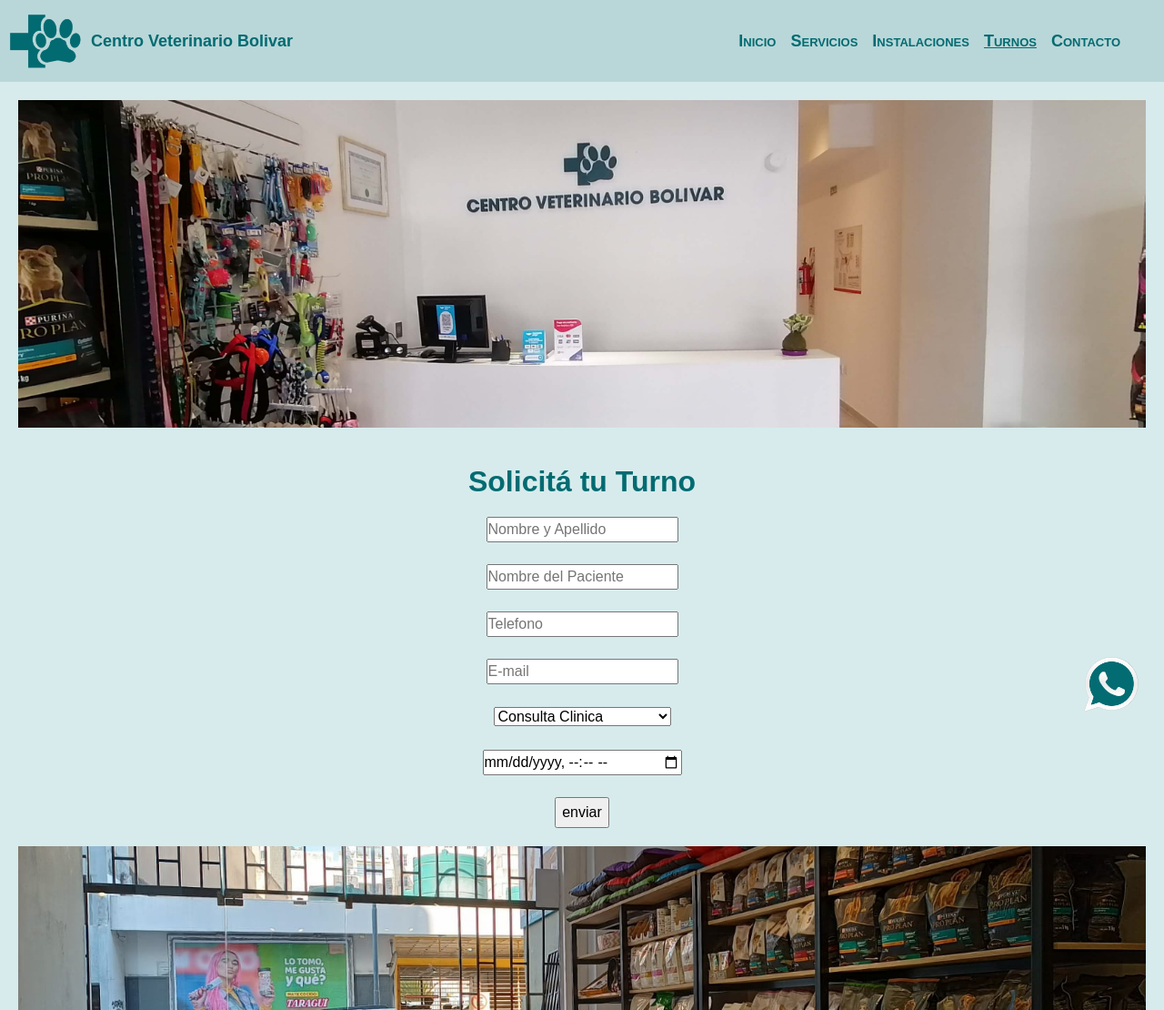
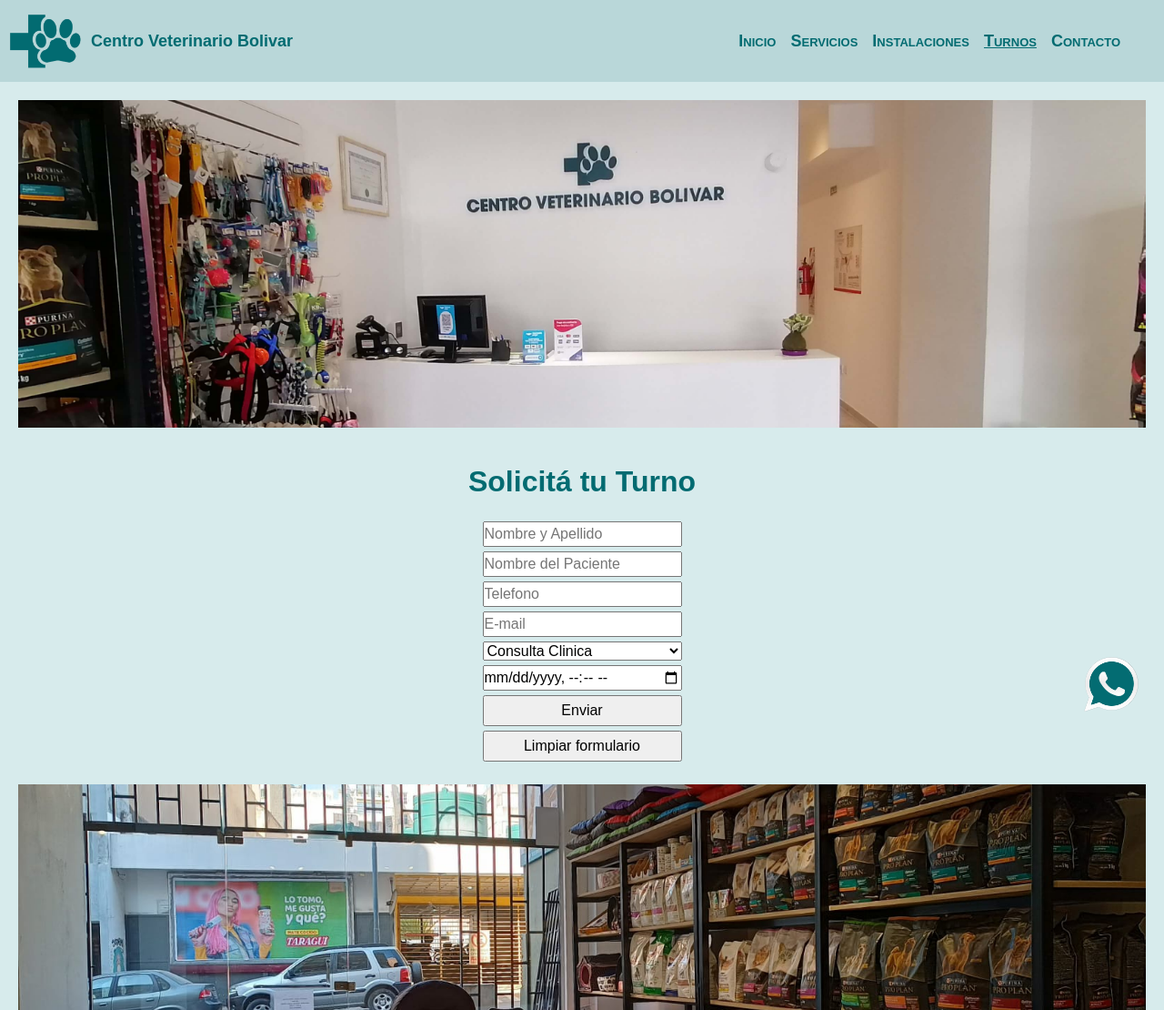
Before and after one commit to FedericoAraya/trabajo-final-veterinaria, a plain HTML site: page pages/turnos.html in a window 1280 px wide. Shown: the top 1110 px of the page at 91% size. Drawn offline with nearby package versions, Linux system fonts and the light colour scheme.

Commit message:
formularios listos

```diff
--- a/css/style.css
+++ b/css/style.css
@@ -25,6 +25,13 @@
   text-align: center;
   font-weight: 700;
   font-size: xx-large; }
+
+.mainTurnos .turnos .formTurno, .mainContacto .formConsulta .inpConsulta {
+  display: grid;
+  grid-template-columns: max-content;
+  justify-content: center;
+  gap: 5px;
+  padding: 5px; }
 
 /* reseteo */
 * {
@@ -322,7 +329,9 @@
     .mainTurnos .turnos img {
       width: 100%;
       padding: 20px; }
-    .mainTurnos .turnos .enviarTurno {
+    .mainTurnos .turnos .formTurno .itamTurno {
+      width: 100%; }
+    .mainTurnos .turnos .formTurno .enviarTurno {
       padding: 3px 6px; }
   .mainTurnos .descripcion img {
     width: 100%;
@@ -372,7 +381,8 @@
   .mainContacto .gridMapa {
     width: 100%;
     grid-area: mapa;
-    margin: 20px; }
+    margin: 20px;
+    align-self: center; }
     .mainContacto .gridMapa .mapa {
       width: 100%;
       height: 350px;
--- a/pages/turnos.html
+++ b/pages/turnos.html
@@ -45,12 +45,14 @@
               <a
                 href="https://api.whatsapp.com/send/?phone=543513415071&text&type=phone_number&app_absent=0"
                 target="_blank"
-                ><img src="../imagenes/whatsapp.png" alt="logo whatsapp"> Whatsapp</a
+                ><img src="../imagenes/whatsapp.png" alt="logo whatsapp" />
+                Whatsapp</a
               >
               <a
                 href="https://instagram.com/centrovetbolivar?igshid=YmMyMTA2M2Y"
                 target="_blank"
-                ><img src="../imagenes/instagram.png" alt="logo instagram"> Instagram</a
+                ><img src="../imagenes/instagram.png" alt="logo instagram" />
+                Instagram</a
               >
             </li>
           </ul>
@@ -75,26 +77,29 @@
         <div class="turnero">
           <h3>Solicitá tu Turno</h3>
           <!-- Turnero -->
-          <form action="#" method="get" class="formTurno">
+          <form
+            action="https://formspree.io/f/xeqdevzd"
+            method="POST"
+            target="_blank"
+            class="formTurno"
+          >
             <input
+            class="itemTurno"
               type="text"
               name="nombre"
               placeholder="Nombre y Apellido"
               required
             />
-            <br><br>
             <input
+            class="itemTurno"
               type="text"
               name="nombrePaciente"
               placeholder="Nombre del Paciente"
               required
             />
-            <br /><br />
-            <input type="tel" name="Telefono" placeholder="Telefono" required />
-            <br><br>
-            <input type="email" name="e-mail" placeholder="E-mail" required />
-            <br /><br />
-            <select name="tipoDeConsulta" required>
+            <input class="itemTurno" type="tel" name="Telefono" placeholder="Telefono" required />
+            <input class="itemTurno" type="email" name="email" placeholder="E-mail" required />
+            <select class="itemTurno" name="tipoDeConsulta" required>
               <option value="clinica">Consulta Clinica</option>
               <option value="vacunas">Vacunación</option>
               <option value="control">Control</option>
@@ -102,14 +107,12 @@
               <option value="traumato">Consulta traumatologica</option>
               <option value="pelu">Peluqueria</option>
             </select>
-            <br><br>
-            <input type="datetime-local" name="dia&hora" required />
-            <br /><br />
+            <input class="itemTurno" type="datetime-local" name="dia&hora" required />
+            <input class="enviarTurno itemTurno" type="submit" value="Enviar" />
             <input
-              class="enviarTurno"
-              type="submit"
+              class="enviarTurno itemTurno"
               type="reset"
-              value="enviar"
+              value="Limpiar formulario"
             />
           </form>
         </div>
--- a/scss/secciones/_mainContacto.scss
+++ b/scss/secciones/_mainContacto.scss
@@ -31,12 +31,16 @@
     h3 {
       @extend %titulo;
     }
+    .inpConsulta {
+      @extend %formulario;
+    }
   }
   //mapa
   .gridMapa {
     width: 100%;
     grid-area: mapa;
     margin: 20px;
+    align-self: center;
     .mapa {
       width: 100%;
       height: 350px;
--- a/scss/secciones/_mainTurnos.scss
+++ b/scss/secciones/_mainTurnos.scss
@@ -15,10 +15,17 @@
       width: 100%;
       padding: 20px;
     }
+    .formTurno{
+    @extend %formulario;
+
+    .itamTurno{
+      width: 100%;
+    }
     .enviarTurno {
       padding: 3px 6px;
     }
   }
+}
   /* descripcion turnos */
   .descripcion {
     img {
```
Also changed, not shown: pages/contacto.html (+14 -6 lines), scss/variables/_extend.scss (+8 -1 lines), 2 other files.
